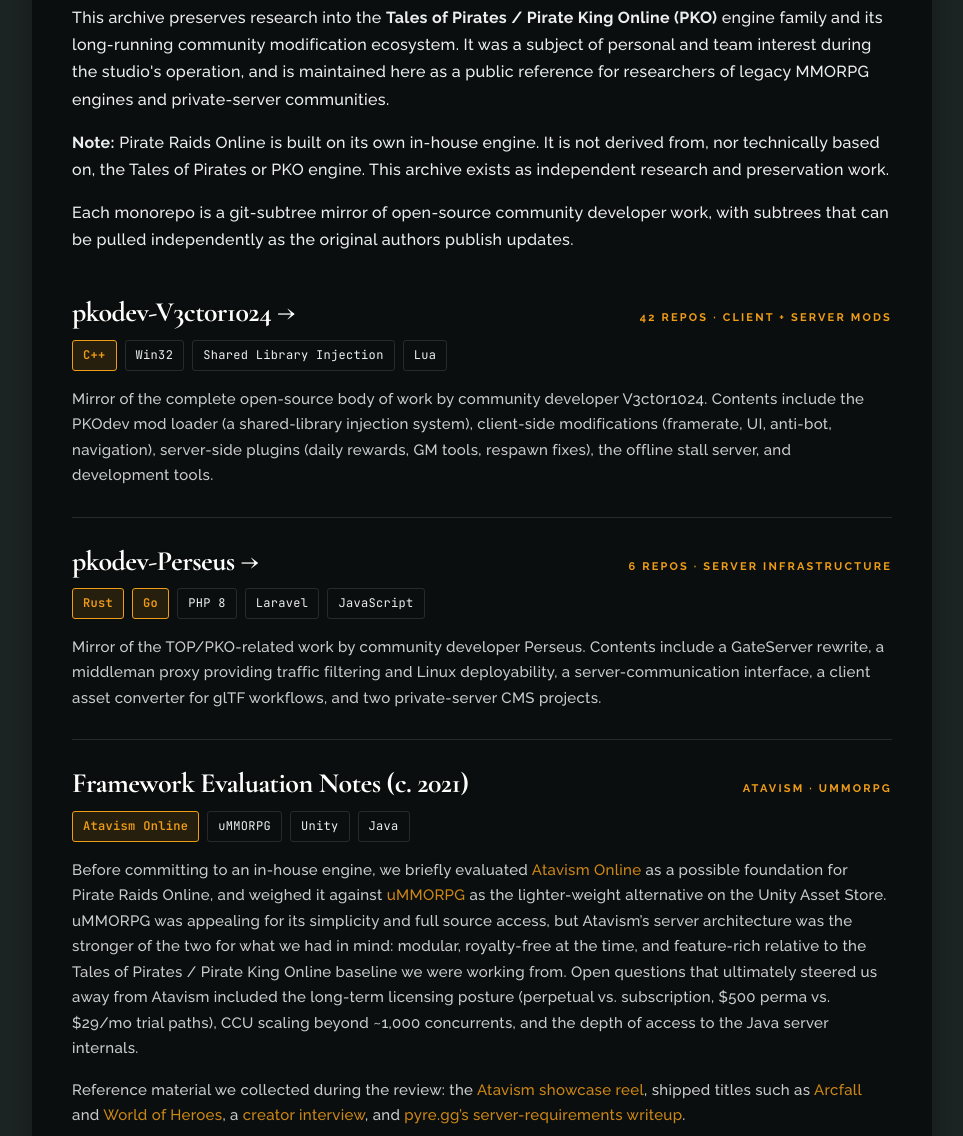
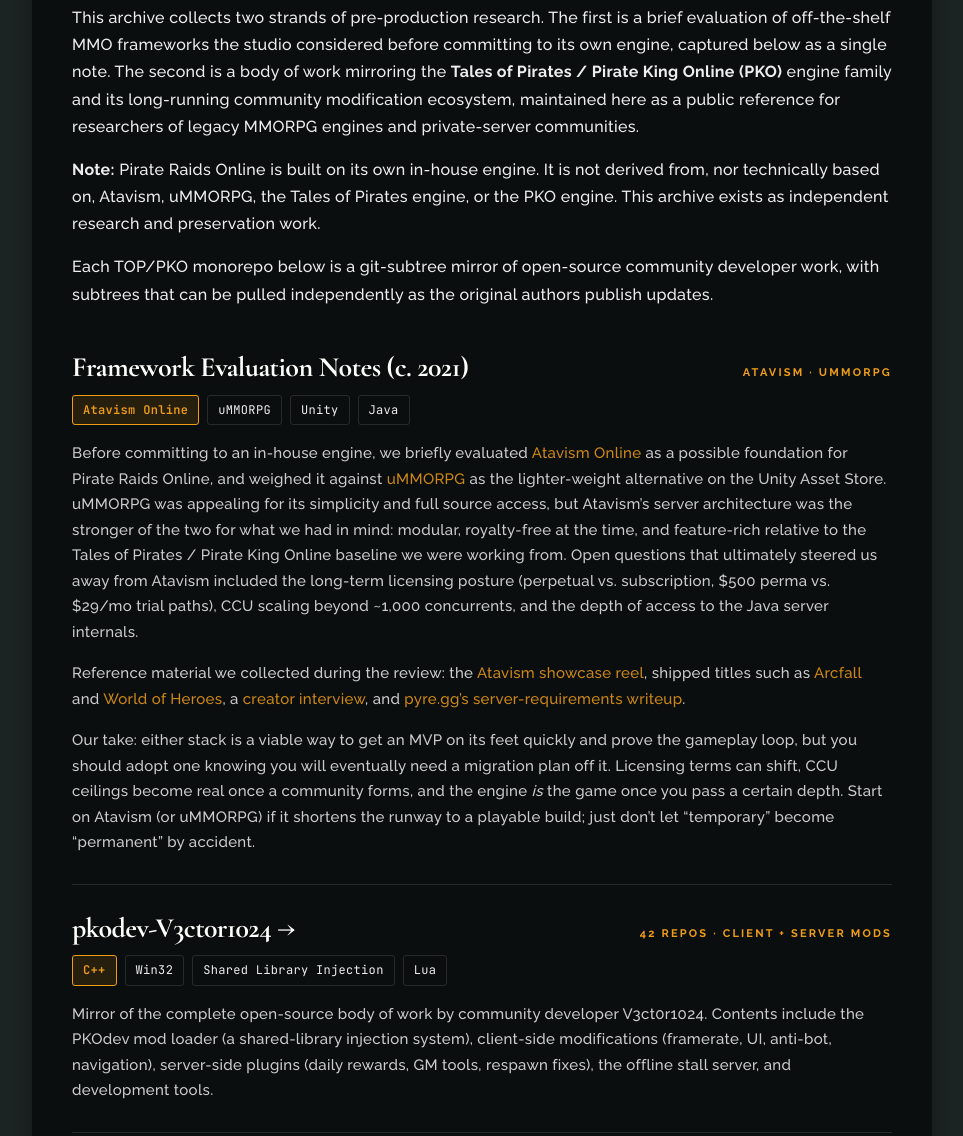
Before and after one commit to Dytomic/Dytomic.github.io, a plain HTML site: page index.html in a window 1280 px wide. Shown: the part 4577-5713 px from the top of the page, without its empty margins (158-1121 px from the left). Drawn offline with nearby package versions, Linux system fonts and the light colour scheme.

Commit message:
Move framework eval notes to top of Research Archive, broaden section intro
Reorders the Research Archive so the framework evaluation block (Atavism,
uMMORPG) appears first, ahead of the TOP/PKO engine-research mirrors.
The section intro is rewritten to frame two strands of pre-production
research, the disclaimer is expanded to cover the evaluated frameworks,
and the git-subtree note is scoped to the TOP/PKO mirrors only. llms.txt
is reordered to match.

```diff
--- a/index.html
+++ b/index.html
@@ -774,11 +774,27 @@
   <section>
     <div class="section-inner">
       <div class="shadow-box">
-        <p>This archive preserves research into the <strong>Tales of Pirates / Pirate King Online (PKO)</strong> engine family and its long-running community modification ecosystem. It was a subject of personal and team interest during the studio's operation, and is maintained here as a public reference for researchers of legacy MMORPG engines and private-server communities.</p>
-        <p><strong>Note:</strong> Pirate Raids Online is built on its own in-house engine. It is not derived from, nor technically based on, the Tales of Pirates or PKO engine. This archive exists as independent research and preservation work.</p>
-        <p>Each monorepo is a git-subtree mirror of open-source community developer work, with subtrees that can be pulled independently as the original authors publish updates.</p>
+        <p>This archive collects two strands of pre-production research. The first is a brief evaluation of off-the-shelf MMO frameworks the studio considered before committing to its own engine, captured below as a single note. The second is a body of work mirroring the <strong>Tales of Pirates / Pirate King Online (PKO)</strong> engine family and its long-running community modification ecosystem, maintained here as a public reference for researchers of legacy MMORPG engines and private-server communities.</p>
+        <p><strong>Note:</strong> Pirate Raids Online is built on its own in-house engine. It is not derived from, nor technically based on, Atavism, uMMORPG, the Tales of Pirates engine, or the PKO engine. This archive exists as independent research and preservation work.</p>
+        <p>Each TOP/PKO monorepo below is a git-subtree mirror of open-source community developer work, with subtrees that can be pulled independently as the original authors publish updates.</p>
 
         <article class="project" style="margin-top: 12px;">
+          <div class="project-head">
+            <h3>Framework Evaluation Notes (c. 2021)</h3>
+            <span class="project-role">Atavism &middot; uMMORPG</span>
+          </div>
+          <div class="stack">
+            <span class="tag tag-primary">Atavism Online</span>
+            <span class="tag">uMMORPG</span>
+            <span class="tag">Unity</span>
+            <span class="tag">Java</span>
+          </div>
+          <p>Before committing to an in-house engine, we briefly evaluated <a href="https://www.atavismonline.com/" target="_blank" rel="noopener">Atavism Online</a> as a possible foundation for Pirate Raids Online, and weighed it against <a href="https://assetstore.unity.com/packages/templates/systems/ummorpg-51212" target="_blank" rel="noopener">uMMORPG</a> as the lighter-weight alternative on the Unity Asset Store. uMMORPG was appealing for its simplicity and full source access, but Atavism&rsquo;s server architecture was the stronger of the two for what we had in mind: modular, royalty-free at the time, and feature-rich relative to the Tales of Pirates / Pirate King Online baseline we were working from. Open questions that ultimately steered us away from Atavism included the long-term licensing posture (perpetual vs. subscription, $500 perma vs. $29/mo trial paths), CCU scaling beyond ~1,000 concurrents, and the depth of access to the Java server internals.</p>
+          <p>Reference material we collected during the review: the <a href="https://www.atavismonline.com/made-with-atavism" target="_blank" rel="noopener">Atavism showcase reel</a>, shipped titles such as <a href="http://arcfall.com/" target="_blank" rel="noopener">Arcfall</a> and <a href="https://www.worldofheroes.pl/" target="_blank" rel="noopener">World of Heroes</a>, a <a href="https://youtu.be/PDE4HtuQwhI" target="_blank" rel="noopener">creator interview</a>, and <a href="https://pyre.gg/minimum-requirements-to-run-atavism-mmo-creator-on-pc" target="_blank" rel="noopener">pyre.gg&rsquo;s server-requirements writeup</a>.</p>
+          <p>Our take: either stack is a viable way to get an MVP on its feet quickly and prove the gameplay loop, but you should adopt one knowing you will eventually need a migration plan off it. Licensing terms can shift, CCU ceilings become real once a community forms, and the engine <em>is</em> the game once you pass a certain depth. Start on Atavism (or uMMORPG) if it shortens the runway to a playable build; just don&rsquo;t let &ldquo;temporary&rdquo; become &ldquo;permanent&rdquo; by accident.</p>
+        </article>
+
+        <article class="project">
           <div class="project-head">
             <h3><a href="https://github.com/Dytomic/pkodev-V3ct0r1024" target="_blank" rel="noopener">pkodev-V3ct0r1024 &rarr;</a></h3>
             <span class="project-role">42 Repos &middot; Client + Server Mods</span>
@@ -805,22 +821,6 @@
             <span class="tag">JavaScript</span>
           </div>
           <p>Mirror of the TOP/PKO-related work by community developer Perseus. Contents include a GateServer rewrite, a middleman proxy providing traffic filtering and Linux deployability, a server-communication interface, a client asset converter for glTF workflows, and two private-server CMS projects.</p>
-        </article>
-
-        <article class="project">
-          <div class="project-head">
-            <h3>Framework Evaluation Notes (c. 2021)</h3>
-            <span class="project-role">Atavism &middot; uMMORPG</span>
-          </div>
-          <div class="stack">
-            <span class="tag tag-primary">Atavism Online</span>
-            <span class="tag">uMMORPG</span>
-            <span class="tag">Unity</span>
-            <span class="tag">Java</span>
-          </div>
-          <p>Before committing to an in-house engine, we briefly evaluated <a href="https://www.atavismonline.com/" target="_blank" rel="noopener">Atavism Online</a> as a possible foundation for Pirate Raids Online, and weighed it against <a href="https://assetstore.unity.com/packages/templates/systems/ummorpg-51212" target="_blank" rel="noopener">uMMORPG</a> as the lighter-weight alternative on the Unity Asset Store. uMMORPG was appealing for its simplicity and full source access, but Atavism&rsquo;s server architecture was the stronger of the two for what we had in mind: modular, royalty-free at the time, and feature-rich relative to the Tales of Pirates / Pirate King Online baseline we were working from. Open questions that ultimately steered us away from Atavism included the long-term licensing posture (perpetual vs. subscription, $500 perma vs. $29/mo trial paths), CCU scaling beyond ~1,000 concurrents, and the depth of access to the Java server internals.</p>
-          <p>Reference material we collected during the review: the <a href="https://www.atavismonline.com/made-with-atavism" target="_blank" rel="noopener">Atavism showcase reel</a>, shipped titles such as <a href="http://arcfall.com/" target="_blank" rel="noopener">Arcfall</a> and <a href="https://www.worldofheroes.pl/" target="_blank" rel="noopener">World of Heroes</a>, a <a href="https://youtu.be/PDE4HtuQwhI" target="_blank" rel="noopener">creator interview</a>, and <a href="https://pyre.gg/minimum-requirements-to-run-atavism-mmo-creator-on-pc" target="_blank" rel="noopener">pyre.gg&rsquo;s server-requirements writeup</a>.</p>
-          <p>Our take: either stack is a viable way to get an MVP on its feet quickly and prove the gameplay loop, but you should adopt one knowing you will eventually need a migration plan off it. Licensing terms can shift, CCU ceilings become real once a community forms, and the engine <em>is</em> the game once you pass a certain depth. Start on Atavism (or uMMORPG) if it shortens the runway to a playable build; just don&rsquo;t let &ldquo;temporary&rdquo; become &ldquo;permanent&rdquo; by accident.</p>
         </article>
 
         <article class="project">
```
Also changed, not shown: llms.txt.
